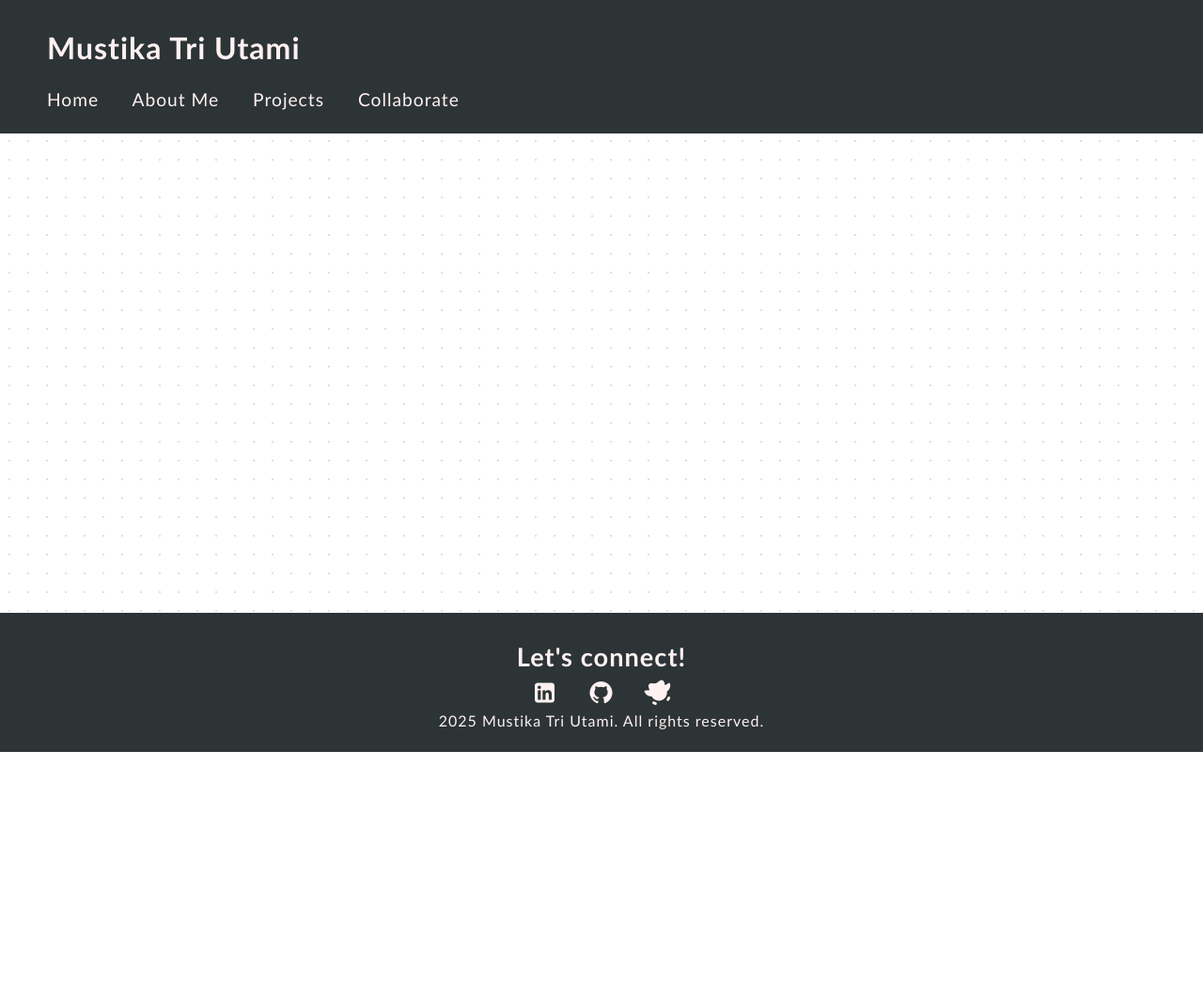
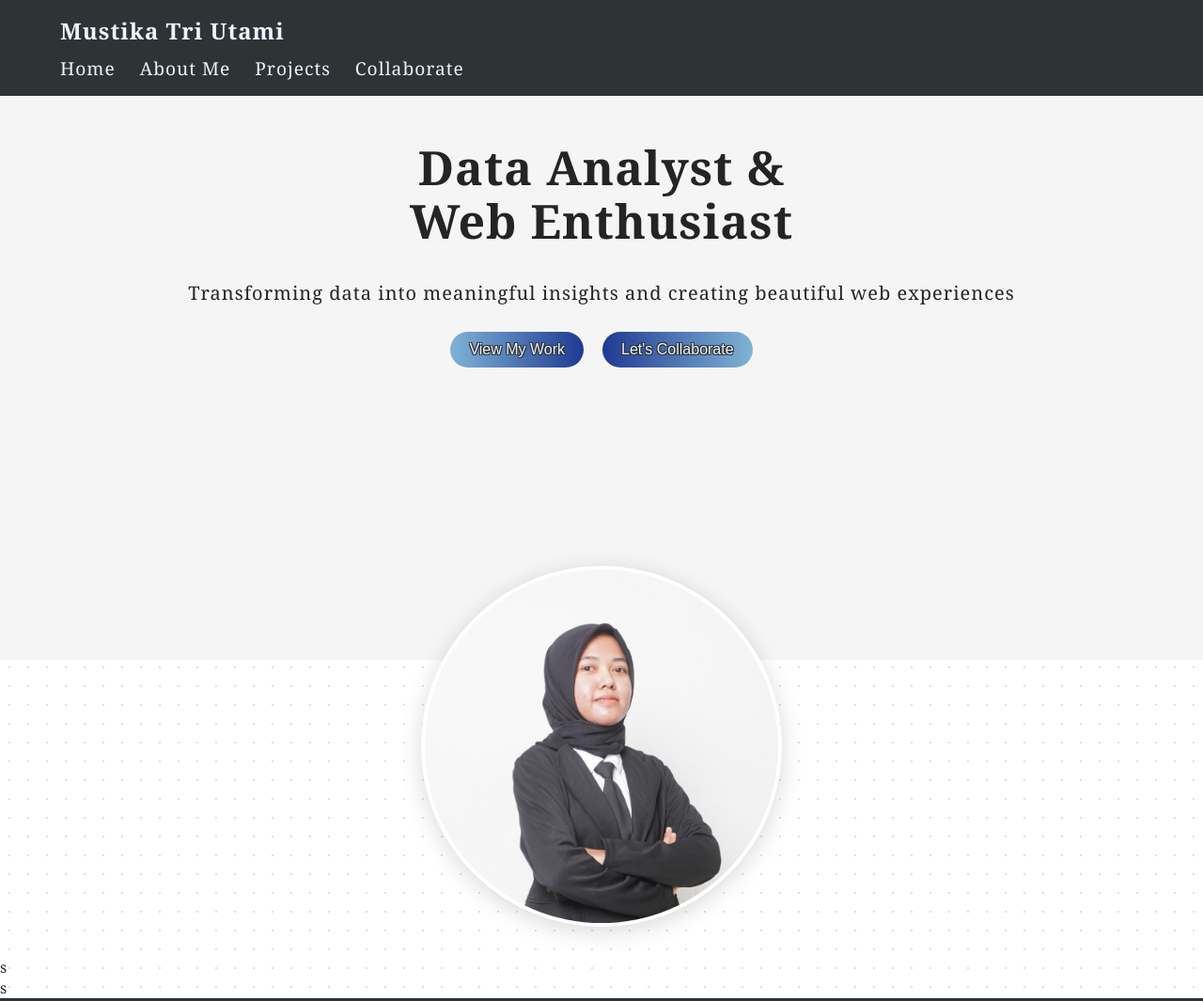
Before and after one commit to mtutami22/personal-website, a plain HTML site: page index.html in a window 1280 px wide. Shown: the top 1065 px of the page at 94% size. Before the commit the page ends 800 px from the top, so only its background shows below. Drawn offline with Linux system fonts and the light colour scheme.

Commit message:
photo added

```diff
--- a/css/style-home.css
+++ b/css/style-home.css
@@ -6,21 +6,20 @@
 
 :root {
     --dark-color: #2D3436;
-    --light-color: #FFF1F1;
+    --light-color: #F0F3FF;
     --text-color: #242423;
-    --first-color: #0065F8;
-    --second-color: #00CAFF;
-    --third-color: #00FFDE;
+    --first-color: #1F3A93;
+    --second-color: #4AA6C0;
+    --third-color: #7FB3D5;
     --background-image: radial-gradient(#E0E0E0 1px, transparent 1px);
     --background-size: 20px 20px;
 }
 
 body {
-    font-family: 'Trebuchet MS', 'Lucida Sans Unicode', 'Lucida Grande', 'Lucida Sans', Arial, sans-serif;
+    font-family: Cambria, Cochin, Georgia, Times, 'Times New Roman', serif;
     background-image: var(--background-image);
     background-size: var(--background-size);
     letter-spacing: 1px;
-    line-height: 1.6;
     color: var(--text-color);
     display: flex;
     flex-direction: column;
@@ -34,10 +33,7 @@ html body {
 header {
     background-color: var(--dark-color);
     color: var(--light-color);
-    padding-left: 50px;
-    padding-bottom: 20px;
-    padding-top: 25px;
-    padding-right: 50px;
+    padding: 1rem 5%;
 }
 
 .header-container {
@@ -58,16 +54,16 @@ a:hover {
 }
 
 h1 {
-    font-size: 2rem;
+    font-size: 1.5rem;
 }
 
 .header-nav {
     font-size: 1.2rem;
-    padding-top: 15px;
+    padding-top: 10px;
 }
 
 .header-nav a {
-    padding-right: 30px;
+    padding-right: 20px;
 }
 
 .hamburger {
@@ -89,6 +85,83 @@ h1 {
 
 main {
     flex: 1;
+}
+
+.hero {
+    padding-top: 0;
+    /* padding-left: 10px;
+    padding-right: 10px; */
+}
+
+.hero-container {
+    background-color: #F5F5F5;
+    text-align: center;
+    padding-top: 60px;
+    padding-bottom: 60px;
+    padding-left: 50px;
+    padding-right: 50px;
+    line-height: 2rem;
+    height: 75vh;
+}
+
+.hero-container h2 {
+    font-size: 3.125rem;
+    padding-bottom: 25px;
+}
+
+.hero-container p {
+    font-size: 1.25rem;
+    padding-top: 20px;
+}
+
+.button-container {
+    padding-top: 25px;
+    display: flex;
+    justify-content: center;
+    gap: 20px;
+}
+
+.btn {
+    padding: 10px;
+    padding-left: 20px;
+    padding-right: 20px;
+    font-size: 1rem;
+    border-radius: 20px;
+    border: transparent;
+    color: var(--light-color);
+    text-shadow:
+    -1px -1px 0 var(--dark-color),
+    1px -1px 0 var(--dark-color),
+    -1px 1px 0 var(--dark-color),
+    1px 1px 0 var(--dark-color)
+    ;
+}
+
+.btn-my-work {
+    background-image: linear-gradient(to left, var(--first-color), var(--third-color));
+}
+
+.btn-collaborate {
+    background-image: linear-gradient(to right, var(--first-color), var(--third-color));
+}
+
+.profile-image-container {
+    display: flex;
+    justify-content: center;
+    position: relative;
+    margin: -100px 0 2rem;
+    z-index: 2;
+}
+
+img {
+    width: 30vw;
+    aspect-ratio: 1/1;
+    object-fit: cover;
+    border-radius: 50%;
+    border: 4px solid white;
+    box-shadow: 0 5px 25px rgba(0, 0, 0, 0.15);
+    position: relative;
+    background: white;
 }
 
 footer {
--- a/index.html
+++ b/index.html
@@ -27,7 +27,28 @@
             </nav>
         </header>
 
-        <main></main>
+        <main>
+            <section class="hero">
+                <section class="hero-container">
+                    <h2>Data Analyst &</h2>
+                    <h2>Web Enthusiast</h2>
+                    <p>Transforming data into meaningful insights and creating beautiful web experiences</p>
+                    <section class="button-container">
+                        <button type="button" class="btn btn-my-work">View My Work</button>
+                        <button type="button" class="btn btn-collaborate">Let's Collaborate</button>
+                    </section>
+                </section>
+            </section>
+            <section class="profile-image-container">
+                <img src="assets/image/profile-image.JPG" alt="Profile picture"/>
+            </section>
+            <section>
+                s
+            </section>
+            <section>
+                s
+            </section>
+        </main>
 
         <footer>
             <h2>Let's connect!</h2>
```
Also changed, not shown: assets/image/profile-image.JPG (added).
